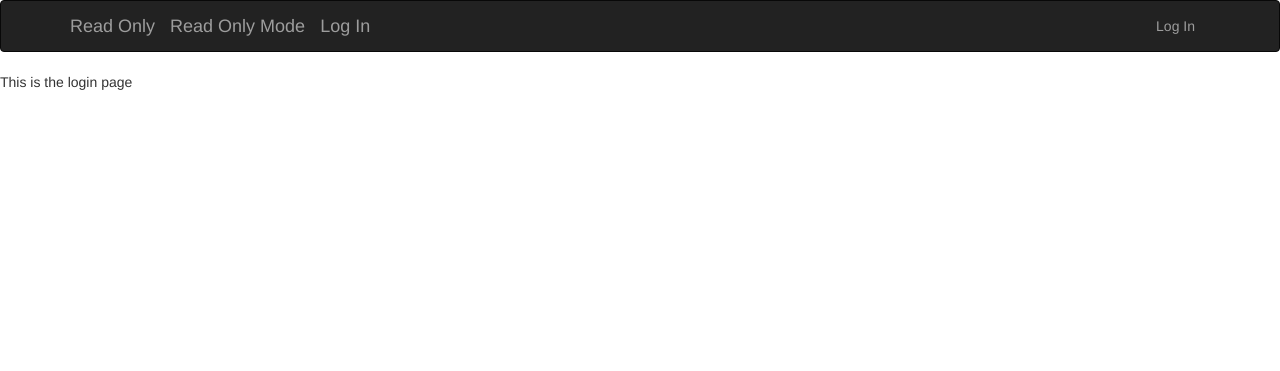
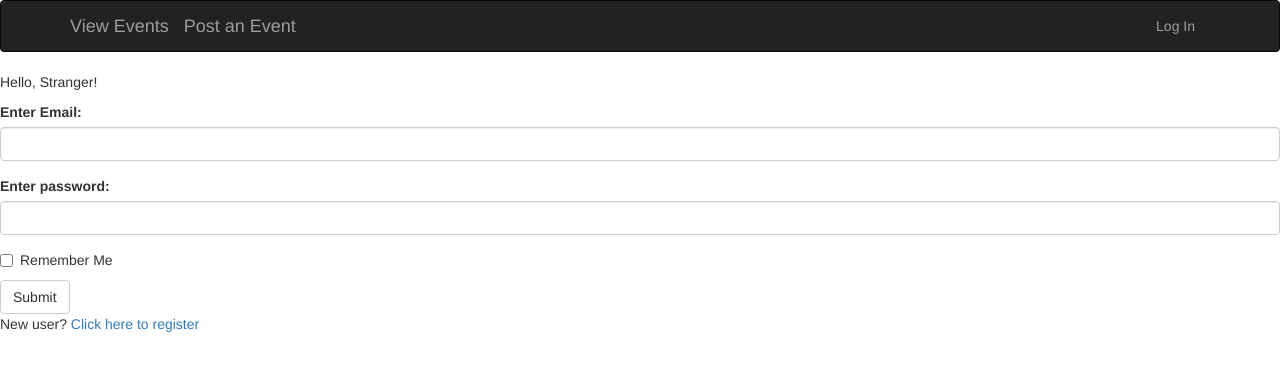
Before and after one commit to Macrosoft-Event-Finder/macrosoft-event-finder, a Flask app: page /auth/login in a window 1280 px wide. Shown: the top 371 px of the page. Run offline with Flask 3, Linux system fonts and the light colour scheme; parts of the project's set-up code (start-up, migrations or seed data) failed here and were passed over; some libraries are stand-ins or nearby versions.

Commit message:
Successfully ran file on my computer

```diff
--- a/placeholder/website/__init__.py
+++ b/placeholder/website/__init__.py
@@ -9,7 +9,7 @@ bootstrap = Bootstrap()
 moment = Moment()
 db = SQLAlchemy()
 login_manager=LoginManager()
-login_manager.login_view='main.login'
+login_manager.login_view='auth.login'
 def create_app(config_name):
     app = Flask(__name__)
     app.config.from_object(config[config_name])
--- a/placeholder/website/auth/forms.py
+++ b/placeholder/website/auth/forms.py
@@ -5,21 +5,23 @@ from wtforms import ValidationError
 from ..models import User
 
 class RegistrationForm(FlaskForm):
-    #email = StringField('Email', validators=[DataRequired(), Length(1, 64),Email()])
-    username = StringField('Username', validators=[
-        DataRequired(), Length(1, 64),
-        Regexp('^[A-Za-z][A-Za-z0-9_.]*$', 0,
-               'Usernames must have only letters, numbers, dots or '
-               'underscores')])
+    email = StringField('Email', validators=[DataRequired(), Length(1, 64),Email()])
     password = PasswordField('Password', validators=[
         DataRequired(), EqualTo('password2', message='Passwords must match.')])
-    password2 = PasswordField('Confirm password', validators=[DataRequired()])
+    password2 = PasswordField('Re-enter Password', validators=[DataRequired()])
+    first_name=StringField('First Name', validators=[DataRequired(),Length(1,64),Regexp('^[A-Z][a-z]*$'
+, message='Enter your name in regular format, first letter capital, the rest lowercase')])
+    last_name=StringField('Last Name',validators=[DataRequired(),Length(1,64),Regexp('^[A-Z][a-z]*$'
+, message='Enter your name in regular format, first letter capital, the rest lowercase')])
     submit = SubmitField('Register')
 
-    #def validate_email(self, field):
-        #if User.query.filter_by(email=field.data).first():
-            #raise ValidationError('Email already registered.')
 
-    def validate_username(self, field):
-        if User.query.filter_by(username=field.data).first():
-            raise ValidationError('Username already in use.')
+    def validate_email(self, field):
+        if User.query.filter_by(email=field.data).first():
+            raise ValidationError('This email is already in use.')
+
+class LoginForm(FlaskForm):
+    email=StringField('Enter Email:', validators=[DataRequired(), Email()])
+    password=PasswordField('Enter password:', validators=[DataRequired(), Length(8,64)])
+    remember_me=BooleanField('Remember Me')
+    submit=SubmitField('Submit')
--- a/placeholder/website/auth/views.py
+++ b/placeholder/website/auth/views.py
@@ -1,20 +1,40 @@
 from flask import Flask, Blueprint, render_template, request, flash, session, redirect, url_for
 from . import auth
-from .forms import RegistrationForm
+from .forms import RegistrationForm, LoginForm
 from ..models import User
 from ..models import db
-@auth.route('/login')
+from flask_login import login_required, login_user, logout_user
+
+@auth.route('/login',methods=['GET','POST'])
 def login():
-    return render_template('auth/login.html')
+    loginForm=LoginForm()
+    if loginForm.validate_on_submit():
+        user=User.query.filter_by(email=loginForm.email.data).first()
+        if user is not None and user.verify_password(loginForm.password.data):
+            login_user(user, loginForm.remember_me.data)
+            next = request.args.get('next')
+            if next is None or not next.startswith('/'):
+                next = url_for('auth.login')
+            return redirect(next)
+        flash('Invalid username or password.')
+    return render_template('auth/login.html', loginForm=loginForm, email=session.get('email'), password=session.get('password'))
 
+
+@auth.route('/logout')
+@login_required
+def logout():
+    logout_user()
+    flash('You have been logged out.')
+    return redirect(url_for('auth.login'))
 
 @auth.route('/register', methods=['GET', 'POST'])
 def register():
     registrationForm = RegistrationForm()
     if registrationForm.validate_on_submit():
         user = User(email=registrationForm.email.data,
-                    username=registrationForm.username.data,
-                    password=registrationForm.password.data)
+                    password=registrationForm.password.data,
+                    first_name=registrationForm.first_name.data,
+                    last_name=registrationForm.last_name.data)
         db.session.add(user)
         db.session.commit()
         flash('You can now login.')
--- a/placeholder/website/templates/auth/login.html
+++ b/placeholder/website/templates/auth/login.html
@@ -1,11 +1,16 @@
 {% extends "base.html" %}{% import "bootstrap/wtf.html" as wtf %}
 
 
-{% block title %}Log In (Actual){% endblock %}
+{% block title %}Log In{% endblock %}
 {% block content %}
-<p>This is the login page</p>
+<p>Hello, {% if username %}{{ username }}{% else %}Stranger{% endif %}!</p>
 {{ wtf.quick_form(loginForm) }}
-
+<p>
+    New user?
+    <a href="{{ url_for('auth.register') }}">
+        Click here to register
+    </a>
+</p>
 <div class="container">
     {% for message in get_flashed_messages() %}
     <div class="alert alert-warning">
--- a/placeholder/website/templates/base.html
+++ b/placeholder/website/templates/base.html
@@ -13,16 +13,16 @@
                 <span class="icon-bar"></span>
                 <span class="icon-bar"></span>
             </button>
-            <a class="navbar-brand" href="{{ url_for('main.readOnly') }}">Read Only</a>
-            <a class="navbar-brand" href="{{ url_for('main.readOnlyMode') }}">Read Only Mode</a>
-            <a class="navbar-brand" href="{{ url_for('main.login') }}">Log In</a>
+            <a class="navbar-brand" href="{{ url_for('main.homepage') }}">View Events</a>
+            <a class="navbar-brand" href="{{ url_for('main.create_event') }}">Post an Event</a>
+
         </div>
         <div class="navbar-collapse collapse">
             <ul class="nav navbar-nav navbar-right">
                 {%if current_user.is_authenticated%}
-                <li><a href="{{url_for('main.logout')}}">Log Out</a></li>
+                <li><a href="{{url_for('auth.logout')}}">Log Out</a></li>
                 {%else%}
-                <li><a href="{{url_for('main.login')}}">Log In</a></li>
+                <li><a href="{{url_for('auth.login')}}">Log In</a></li>
                 {%endif%}
             </ul>
         </div>
--- /dev/null
+++ b/placeholder/website/templates/create_event.html
@@ -0,0 +1 @@
+<p>This is where users can create events</p>
--- /dev/null
+++ b/placeholder/website/templates/homepage.html
@@ -0,0 +1,4 @@
+{% extends "base.html" %} {% import "bootstrap/wtf.html" as wtf %}
+{% block title %}Home Page{% endblock %}
+
+<p>This will display upcoming events to users, saved</p>
--- a/placeholder/websiteFile.py
+++ b/placeholder/websiteFile.py
@@ -1,6 +1,6 @@
 import os
 from website import create_app, db
-from website.models import User, PastInput
+from website.models import event_user,User,Event,EventCategories,EventOrganizer
 from flask_migrate import Migrate
 
 app = create_app(os.getenv('FLASK_CONFIG') or 'default')
@@ -8,7 +8,7 @@ migrate = Migrate(app, db)
 
 @app.shell_context_processor
 def make_shell_context():
-    return dict(db=db, User=User, PastInput=PastInput)
+    return dict(db=db, User=User, Event=Event,EventCategories=EventCategories,EventOrganizer=EventOrganizer, event_user=event_user)
 @app.cli.command()
 def test():
     """Run the unit tests."""
```
Also changed, not shown: placeholder/website/main/forms.py (+10 -14 lines), placeholder/website/main/views.py (+12 -53 lines), placeholder/website/templates/login.html (deleted, +0 -25 lines), placeholder/website/templates/readOnlyMode.html (deleted, +0 -24 lines), placeholder/website/templates/example.html (renamed from placeholder/website/templates/readOnly.html).
